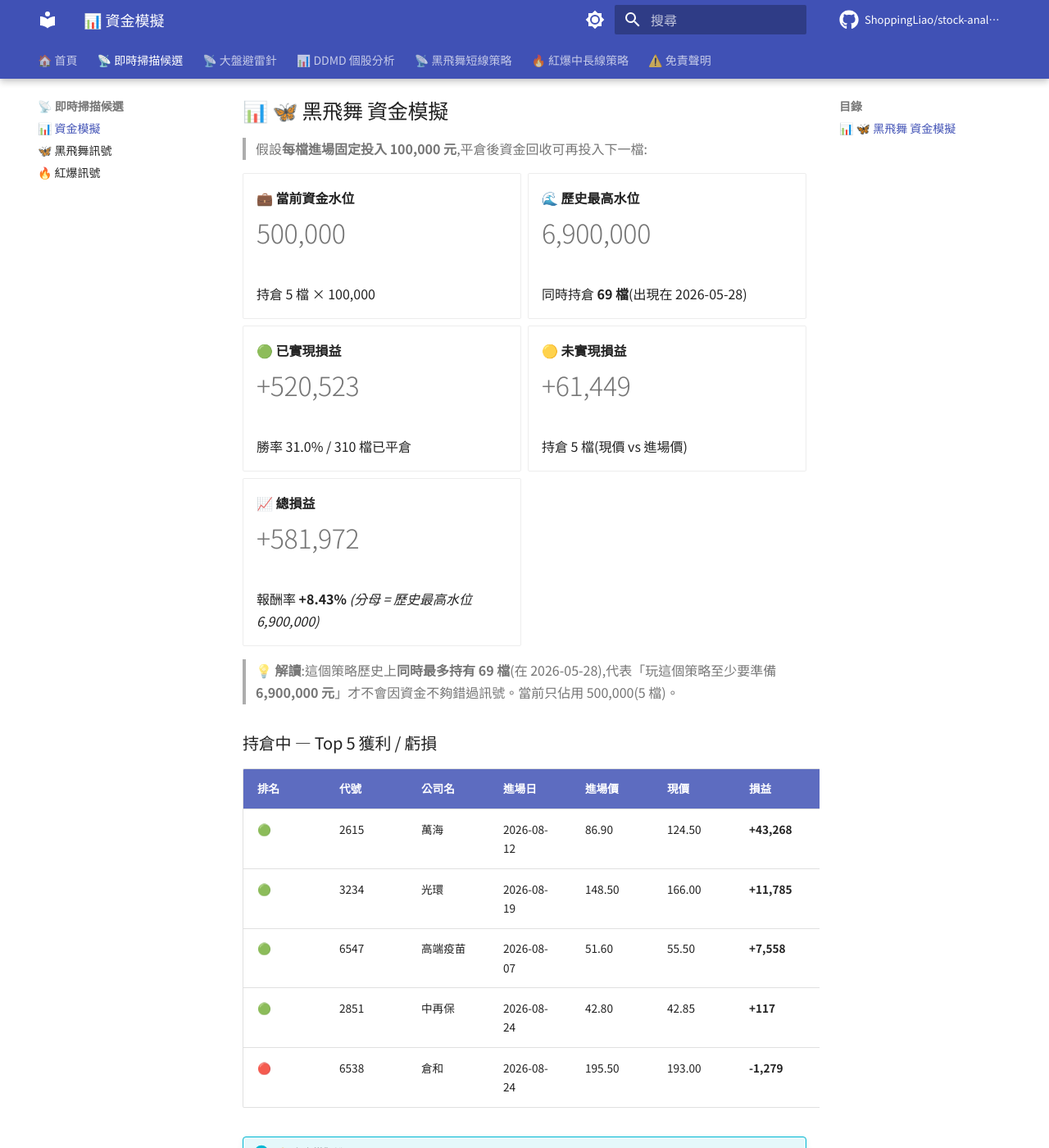
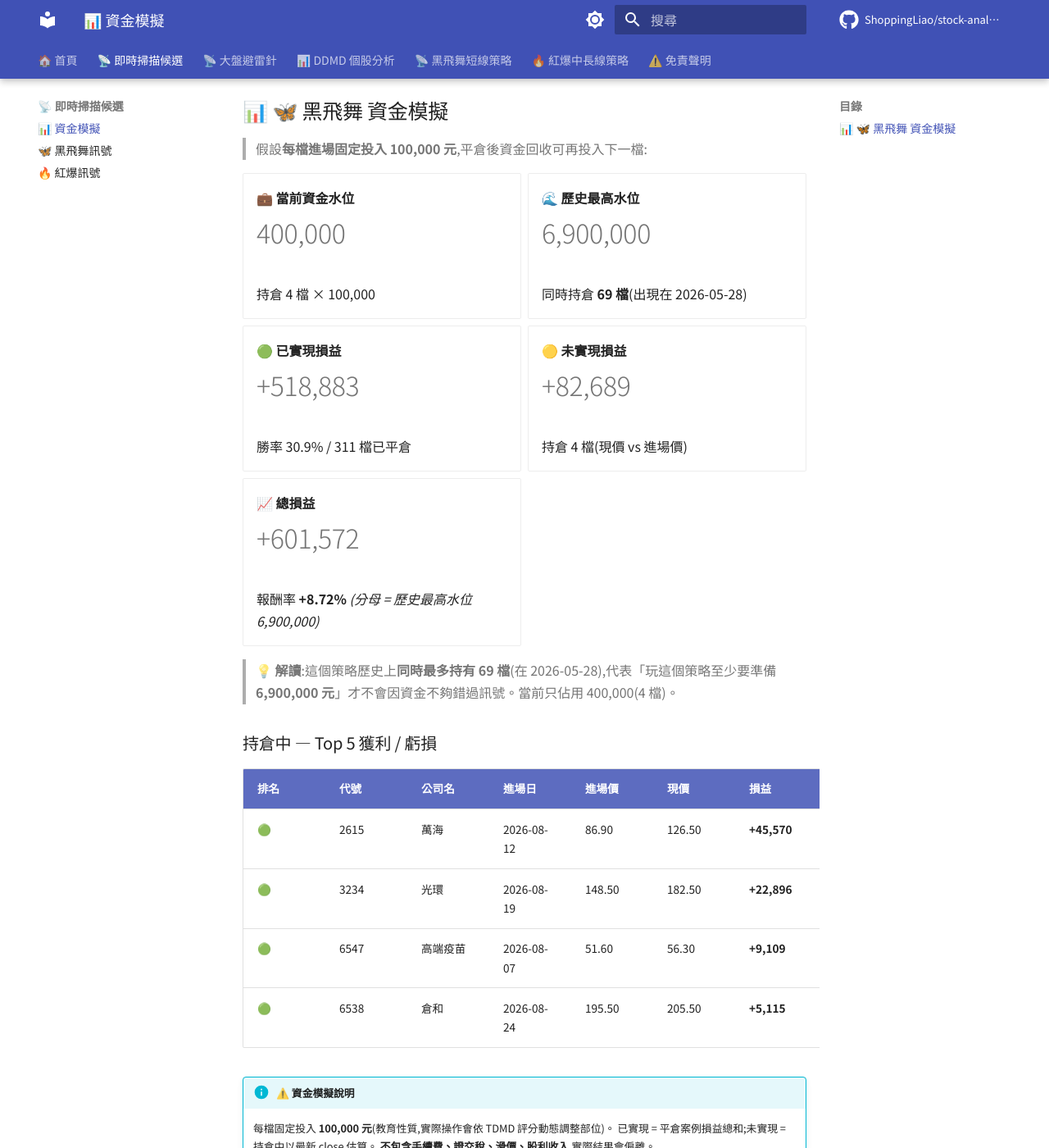
Before and after one commit to ShoppingLiao/stock-analysis-public, an MkDocs documentation site: the page built from docs/signals_capital.md, in a window 1280 px wide and 1400 px high, scrolled down 359 px. Shown: the whole window at 82% size. Built offline with MkDocs 1.6.1 and Material for MkDocs 9.7.7, drawn with Linux system fonts in a browser that asks for light colours; comment, search, counter and statistics services are not loaded; some of the changed text lies outside the part shown.

Commit message:
docs(signals): update BB + RB + capital (2026-08-25)

```diff
--- a/docs/signals_capital.md
+++ b/docs/signals_capital.md
@@ -17,9 +17,9 @@
 
 -   **💼 當前資金水位**
 
-    # 500,000
+    # 400,000
 
-    持倉 5 檔 × 100,000
+    持倉 4 檔 × 100,000
 
 -   **🌊 歷史最高水位**
 
@@ -29,35 +29,34 @@
 
 -   **🟢 已實現損益**
 
-    # +520,523
+    # +518,883
 
-    勝率 31.0% / 310 檔已平倉
+    勝率 30.9% / 311 檔已平倉
 
 -   **🟡 未實現損益**
 
-    # +61,449
+    # +82,689
 
-    持倉 5 檔(現價 vs 進場價)
+    持倉 4 檔(現價 vs 進場價)
 
 -   **📈 總損益**
 
-    # +581,972
+    # +601,572
 
-    報酬率 **+8.43%** _(分母 = 歷史最高水位 6,900,000)_
+    報酬率 **+8.72%** _(分母 = 歷史最高水位 6,900,000)_
 
 </div>
 
-> **💡 解讀**:這個策略歷史上**同時最多持有 69 檔**(在 2026-05-28),代表「玩這個策略至少要準備 **6,900,000 元**」才不會因資金不夠錯過訊號。當前只佔用 500,000(5 檔)。
+> **💡 解讀**:這個策略歷史上**同時最多持有 69 檔**(在 2026-05-28),代表「玩這個策略至少要準備 **6,900,000 元**」才不會因資金不夠錯過訊號。當前只佔用 400,000(4 檔)。
 
 ### 持倉中 — Top 5 獲利 / 虧損
 
 | 排名 | 代號 | 公司名 | 進場日 | 進場價 | 現價 | 損益 | 損益% |
 |------|------|--------|--------|--------|------|------|-------|
-| 🟢 | 2615 | 萬海 | 2026-08-12 | 86.90 | 124.50 | **+43,268** | **+43.27%** |
-| 🟢 | 3234 | 光環 | 2026-08-19 | 148.50 | 166.00 | **+11,785** | **+11.78%** |
-| 🟢 | 6547 | 高端疫苗 | 2026-08-07 | 51.60 | 55.50 | **+7,558** | **+7.56%** |
-| 🟢 | 2851 | 中再保 | 2026-08-24 | 42.80 | 42.85 | **+117** | **+0.12%** |
-| 🔴 | 6538 | 倉和 | 2026-08-24 | 195.50 | 193.00 | **-1,279** | **-1.28%** |
+| 🟢 | 2615 | 萬海 | 2026-08-12 | 86.90 | 126.50 | **+45,570** | **+45.57%** |
+| 🟢 | 3234 | 光環 | 2026-08-19 | 148.50 | 182.50 | **+22,896** | **+22.90%** |
+| 🟢 | 6547 | 高端疫苗 | 2026-08-07 | 51.60 | 56.30 | **+9,109** | **+9.11%** |
+| 🟢 | 6538 | 倉和 | 2026-08-24 | 195.50 | 205.50 | **+5,115** | **+5.12%** |
 
 !!! info "⚠️ 資金模擬說明"
     每檔固定投入 **100,000 元**(教育性質,實際操作會依 TDMD 評分動態調整部位)。
@@ -110,16 +109,16 @@
 
 | 排名 | 代號 | 公司名 | 進場日 | 進場價 | 現價 | 損益 | 損益% |
 |------|------|--------|--------|--------|------|------|-------|
-| 🟢 | 6446 | 藥華藥 | 2026-05-14 | 780.00 | 1475.00 | **+89,103** | **+89.10%** |
-| 🟢 | 8039 | 台虹 | 2026-07-14 | 185.50 | 265.00 | **+42,857** | **+42.86%** |
-| 🟢 | 2395 | 研華 | 2026-07-09 | 547.00 | 658.00 | **+20,293** | **+20.29%** |
-| 🟢 | 3498 | 陽程 | 2026-08-17 | 158.50 | 185.00 | **+16,719** | **+16.72%** |
-| 🟢 | 2301 | 光寶科 | 2026-08-05 | 249.00 | 287.00 | **+15,261** | **+15.26%** |
-| 🔴 | 2425 | 承啟 | 2026-08-04 | 50.20 | 37.90 | **-24,502** | **-24.50%** |
-| 🔴 | 2359 | 所羅門 | 2026-08-18 | 177.50 | 145.50 | **-18,028** | **-18.03%** |
-| 🔴 | 2851 | 中再保 | 2026-08-21 | 47.10 | 42.85 | **-9,023** | **-9.02%** |
-| 🔴 | 5880 | 合庫金 | 2026-07-30 | 27.00 | 25.00 | **-7,407** | **-7.41%** |
-| 🔴 | 2357 | 華碩 | 2026-08-14 | 996.00 | 923.00 | **-7,329** | **-7.33%** |
+| 🟢 | 6446 | 藥華藥 | 2026-05-14 | 780.00 | 1490.00 | **+91,026** | **+91.03%** |
+| 🟢 | 8039 | 台虹 | 2026-07-14 | 185.50 | 291.50 | **+57,143** | **+57.14%** |
+| 🟢 | 3498 | 陽程 | 2026-08-17 | 158.50 | 200.00 | **+26,183** | **+26.18%** |
+| 🟢 | 2395 | 研華 | 2026-07-09 | 547.00 | 670.00 | **+22,486** | **+22.49%** |
+| 🟢 | 2301 | 光寶科 | 2026-08-05 | 249.00 | 296.00 | **+18,876** | **+18.88%** |
+| 🔴 | 2425 | 承啟 | 2026-08-04 | 50.20 | 37.75 | **-24,801** | **-24.80%** |
+| 🔴 | 2359 | 所羅門 | 2026-08-18 | 177.50 | 145.00 | **-18,310** | **-18.31%** |
+| 🔴 | 6108 | 競國 | 2026-08-19 | 24.75 | 22.85 | **-7,677** | **-7.68%** |
+| 🔴 | 5880 | 合庫金 | 2026-07-30 | 27.00 | 25.05 | **-7,222** | **-7.22%** |
+| 🔴 | 2357 | 華碩 | 2026-08-14 | 996.00 | 925.00 | **-7,129** | **-7.13%** |
 
 !!! info "⚠️ 資金模擬說明"
     每檔固定投入 **100,000 元**(教育性質,實際操作會依 TDMD 評分動態調整部位)。
@@ -134,9 +133,9 @@
 
 -   **💼 當前資金水位**
 
-    # 2,900,000
+    # 2,800,000
 
-    BB 500,000 + RB 2,400,000
+    BB 400,000 + RB 2,400,000
 
 -   **🌊 兩策略歷史最高水位**
 
@@ -146,21 +145,21 @@
 
 -   **🟢 已實現損益**
 
-    # -185,090
+    # -186,730
 
-    BB +520,523 + RB -705,613
+    BB +518,883 + RB -705,613
 
 -   **🟡 未實現損益**
 
-    # +219,690
+    # +279,412
 
-    BB +61,449 + RB +158,241
+    BB +82,689 + RB +196,723
 
 -   **📈 總損益**
 
-    # +34,600
+    # +92,682
 
-    報酬率 **+0.15%** _(分母 = 兩策略歷史最高水位)_
+    報酬率 **+0.41%** _(分母 = 兩策略歷史最高水位)_
 
 </div>
 
```
Also changed, not shown: other parts of docs/signals_capital.md (+3 -3 lines), docs/signals_black_butterfly.md (+8 -11 lines).
